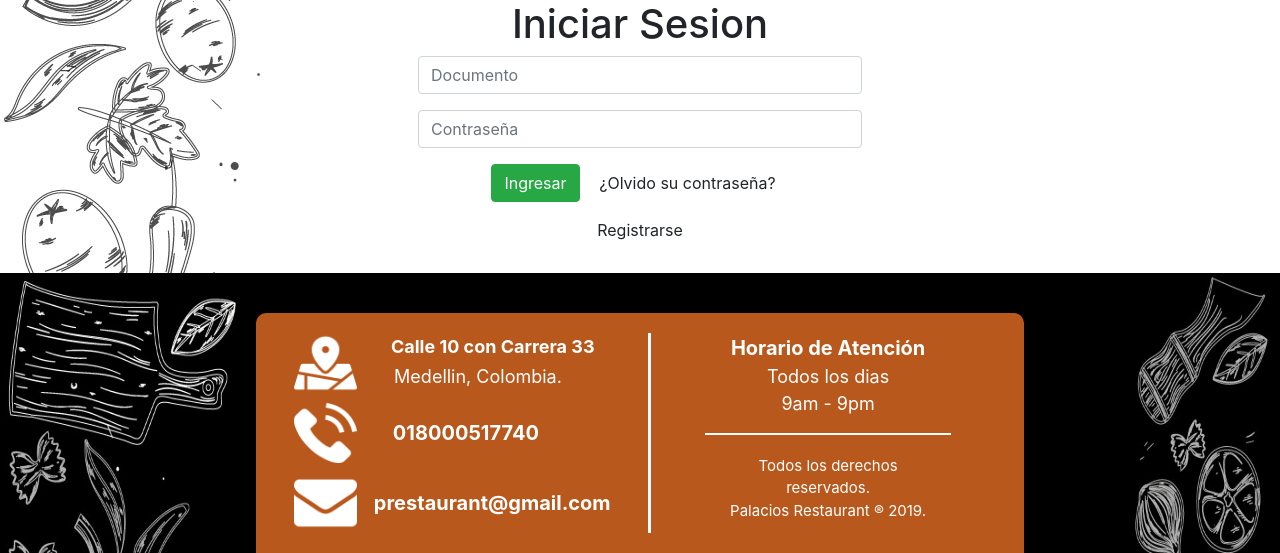
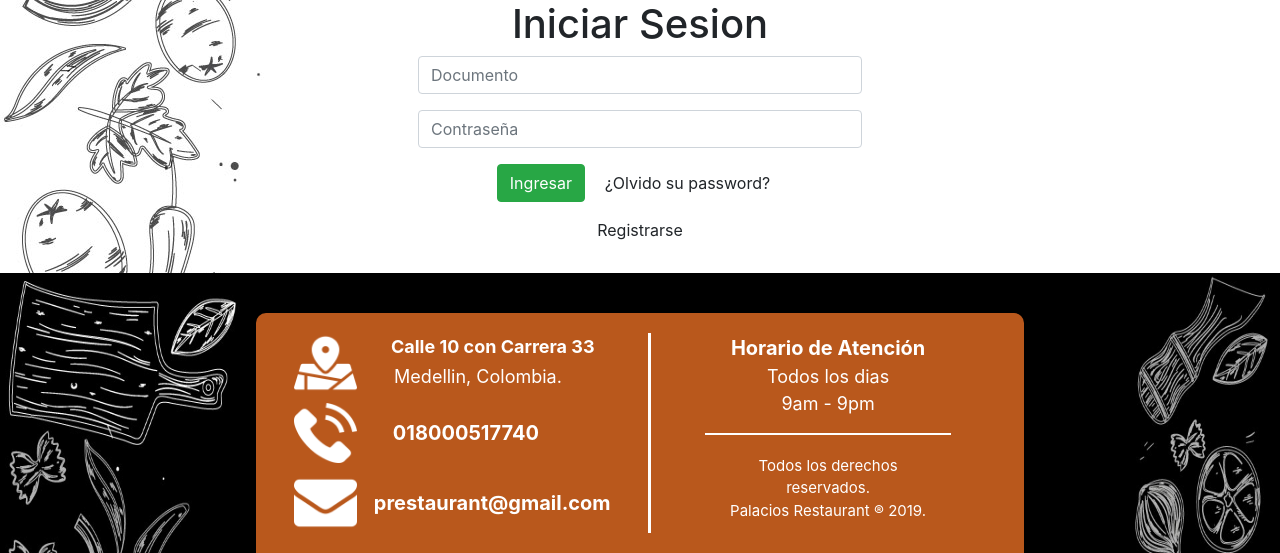
Before and after one commit to Betest/restaurante, a CodeIgniter app: page /restaurante5/index.php/login in a window 1280 px wide. Shown: the part 392-945 px from the top of the page. Run offline with CodeIgniter, Linux system fonts and the light colour scheme.

Commit message:
cambio en texto recuperar password

```diff
--- a/application/views/vlogin.php
+++ b/application/views/vlogin.php
@@ -256,7 +256,7 @@ body{
                 <div class="row">
                 <legend style="text-align: center;">
                 <input type="submit" class="btn btn-success" value="Ingresar">
-                <a href="recuperar.php" class="btn">¿Olvido su contraseña?</a>
+                <a href="recuperar.php" class="btn">¿Olvido su password?</a>
                 </div>
                 <div class="row">
                 <legend style="text-align: center;">
```
